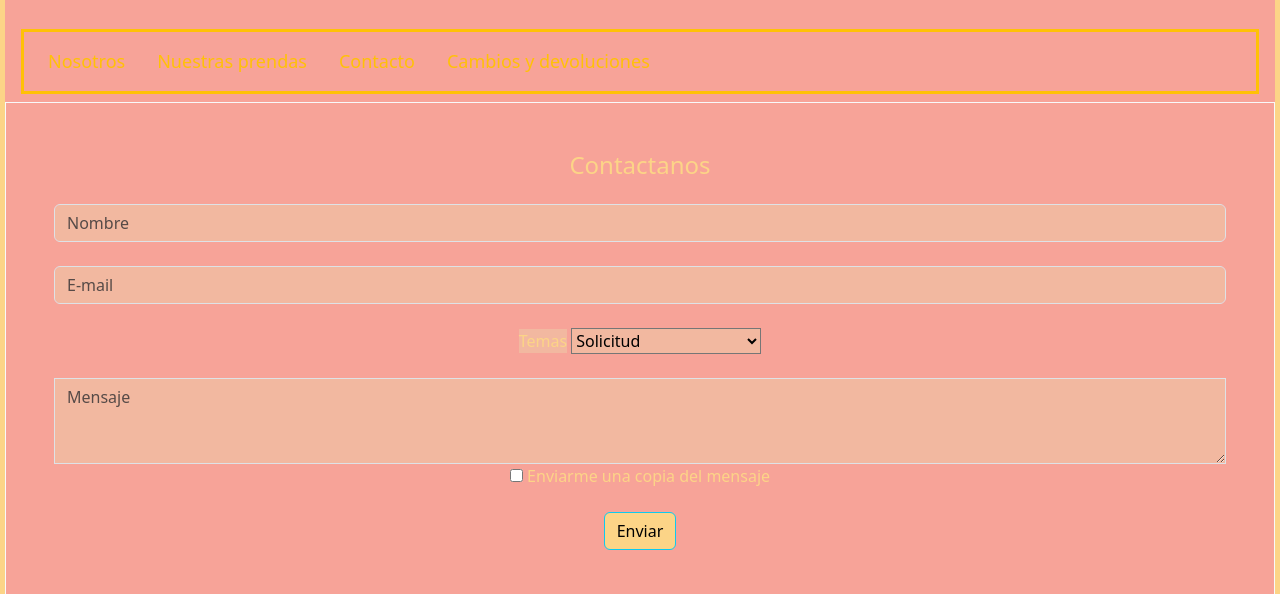
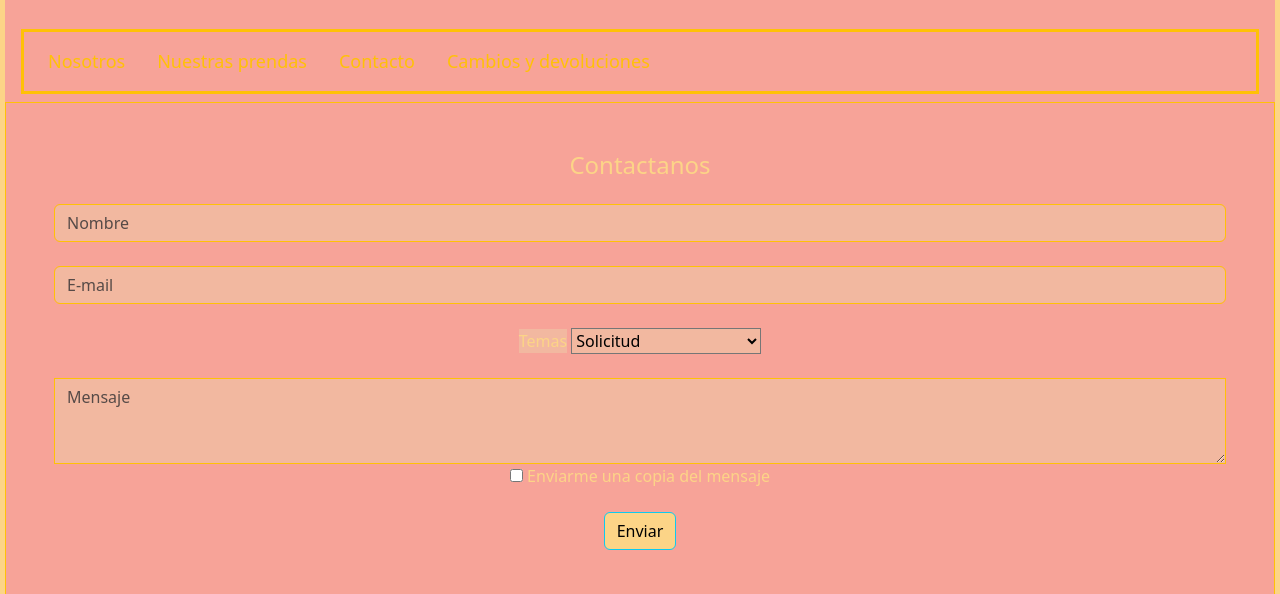
Before and after one commit to Andreapedrettigithub/andreapedrettigithub, a website: page html/Contacto.html in a window 1280 px wide. Shown: the part 206-800 px from the top of the page. Drawn offline with nearby package versions, Linux system fonts and the light colour scheme.

Commit message:
borde amarillo form

```diff
--- a/html/Contacto.html
+++ b/html/Contacto.html
@@ -59,15 +59,15 @@
 
     <!-- Default form contact -->
 
-<form class="text-center border border-light p-5" action="#!">
+<form class="text-center border border-warning p-5 " action="#!">
 
     <p class="h4 mb-4">Contactanos</p>
 
     <!-- Name -->
-    <input type="text" id="defaultContactFormName" class="form-control mb-4" placeholder="Nombre" style="background-color:#f2b8a0">
+    <input type="text" id="defaultContactFormName" class="form-control mb-4 border-warning" placeholder="Nombre" style="background-color:#f2b8a0">
 
     <!-- Email -->
-    <input type="email" id="defaultContactFormEmail" class="form-control mb-4" placeholder="E-mail" style="background-color:#f2b8a0">
+    <input type="email" id="defaultContactFormEmail" class="form-control mb-4 border-warning" placeholder="E-mail" style="background-color:#f2b8a0">
 
     <!-- Subject -->
     <label style="background-color:#f2b8a0">Temas</label>
@@ -81,7 +81,7 @@
 
     <!-- Message -->
     <div class="form-group bg-warning">
-        <textarea class="form-control rounded-0" id="exampleFormControlTextarea2" rows="3" placeholder="Mensaje" style="background-color:#f2b8a0"></textarea>
+        <textarea class="form-control rounded-0 border-warning" id="exampleFormControlTextarea2" rows="3" placeholder="Mensaje" style="background-color:#f2b8a0"></textarea>
     </div>
 
     <!-- Copy -->
```
